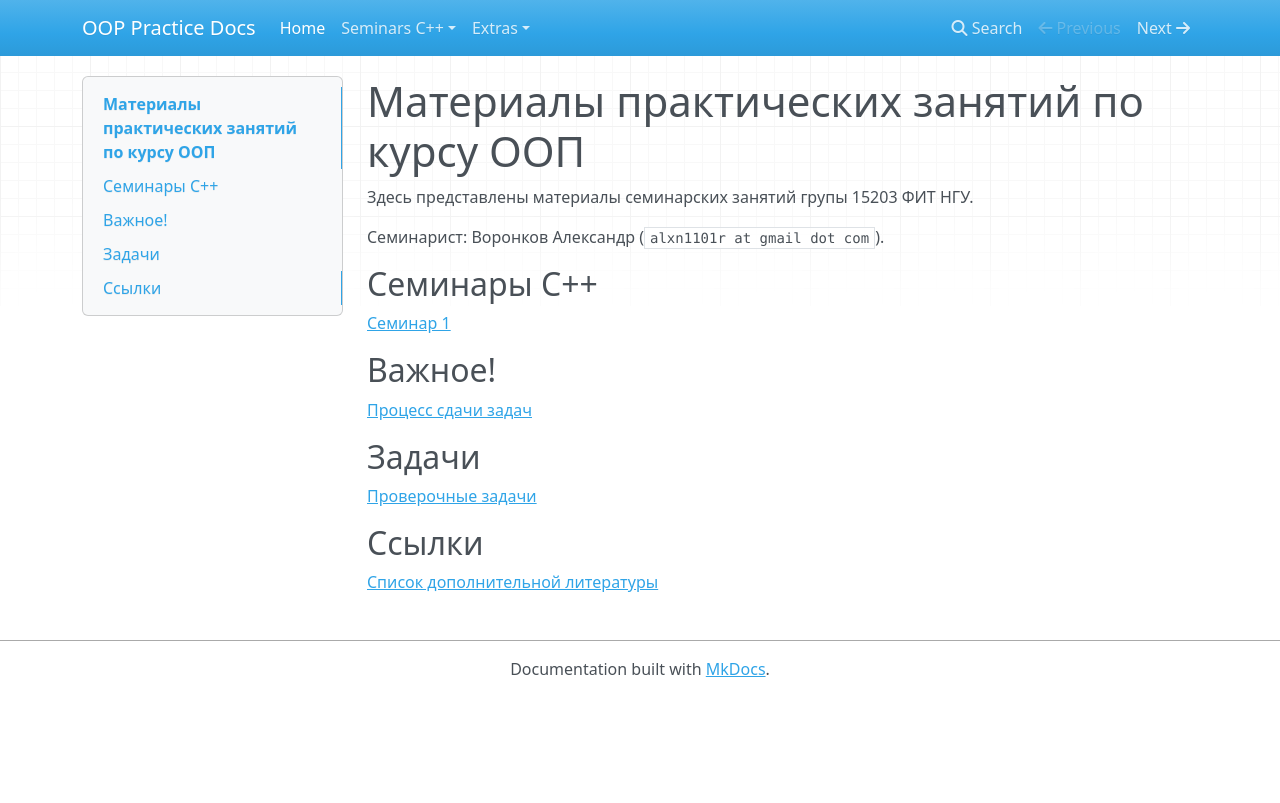
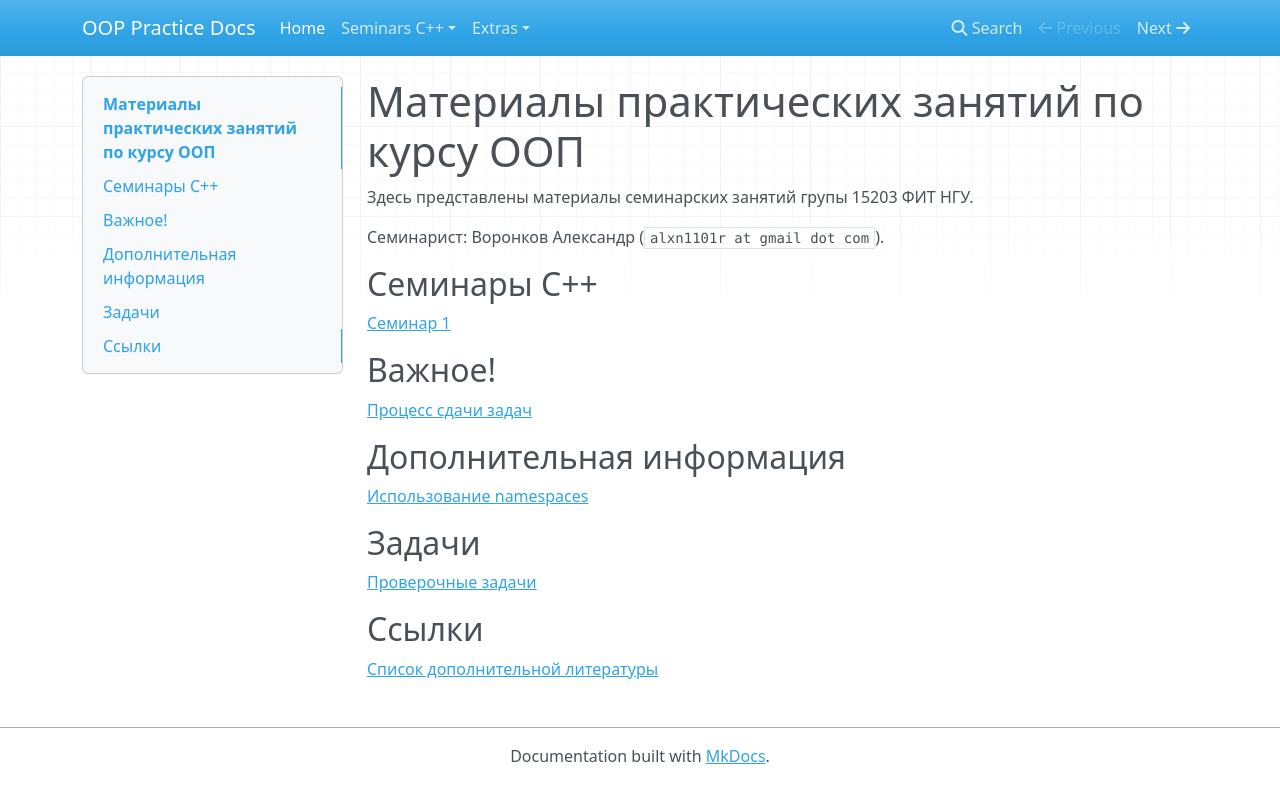
Before and after one commit to avoronkov/oop, an MkDocs documentation site: the page built from docs/index.md, in a window 1280 px wide. Shown: the top 803 px of the page. Built offline with MkDocs 1.6.1, drawn with Linux system fonts in a browser that asks for light colours; nearby versions of some CDN libraries; old or Windows-style settings are respelled for this version of MkDocs.

Commit message:
return using-namespaces

```diff
--- a/docs/index.md
+++ b/docs/index.md
@@ -12,6 +12,10 @@
 
 [Процесс сдачи задач](bitbucket/)
 
+## Дополнительная информация
+
+[Использование namespaces](using-namespaces/)
+
 ## Задачи
 
 [Проверочные задачи](final-tasks)
```
